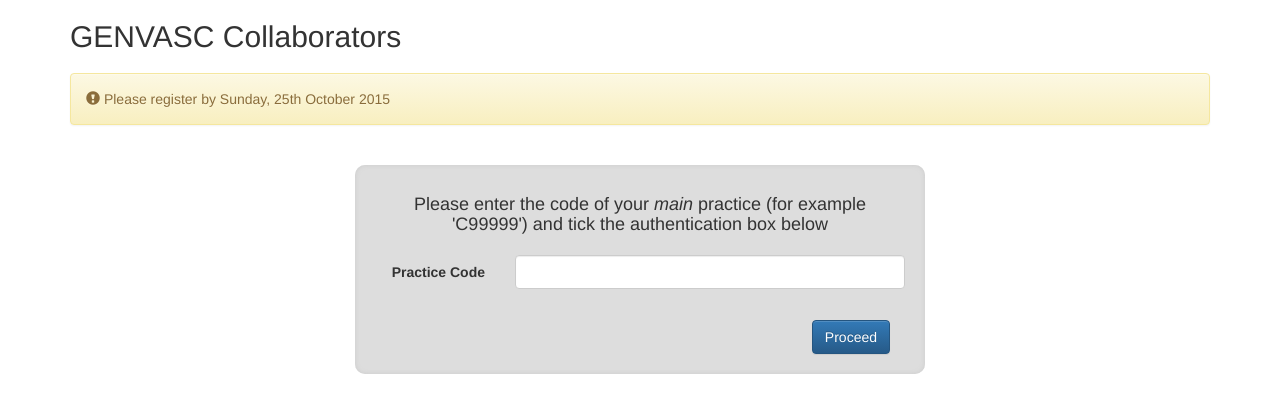
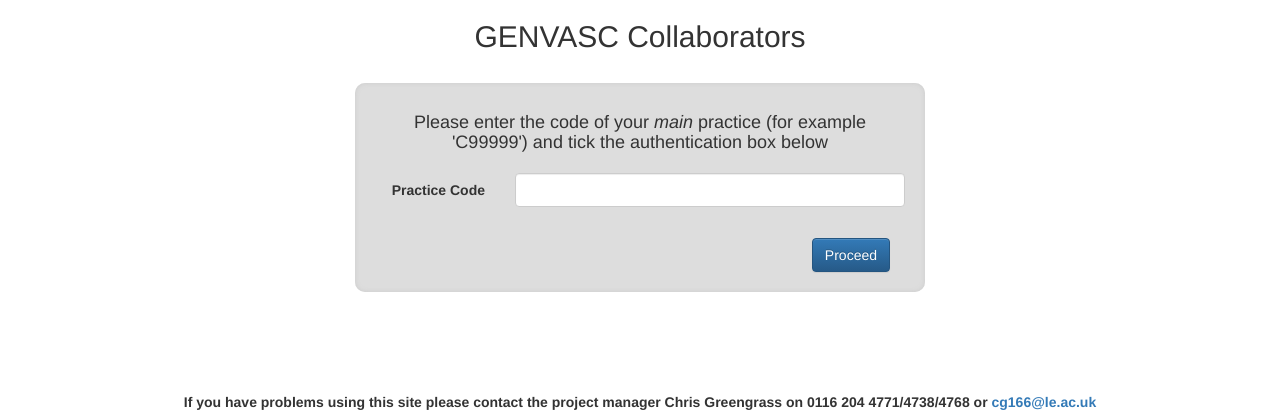
Before and after one commit to LCBRU/lcbru-events, a Flask app: page /genvasc_collaborators/ in a window 1280 px wide. Shown: the part 186-606 px from the top of the page. Run offline with Flask 2, Linux system fonts and the light colour scheme; parts of the project's set-up code (start-up, migrations or seed data) failed here and were passed over; some libraries are stand-ins or nearby versions.

Commit message:
Remove closing date warning message

```diff
--- a/lcbru_events/static/css/theme.css
+++ b/lcbru_events/static/css/theme.css
@@ -21,6 +21,7 @@
 header h2 {
   font-size: 400%;
   margin-top: 0;
+  text-align: left;
 }
 
 header a, header a:hover, header a:active, header a:focus {
@@ -51,6 +52,9 @@
   margin-top: 20px;
 }
 
+h2 {
+  text-align: center;
+}
 h3 {
   font-size: 2em;
   text-align: center;
--- a/lcbru_events/templates/genvasc_collaborators/layout.html
+++ b/lcbru_events/templates/genvasc_collaborators/layout.html
@@ -2,12 +2,6 @@
 
 {% block content %}
     <h2>GENVASC Collaborators</h2>
-
-    <div class="alert alert-warning" role="alert">
-      <span class="glyphicon glyphicon-exclamation-sign" aria-hidden="true"></span>
-      <span class="sr-only">Warning:</span>
-      Please register by Sunday, 25th October 2015
-    </div>
 
     {% block genvasc_collaborators_content %}{% endblock %}
 
```
